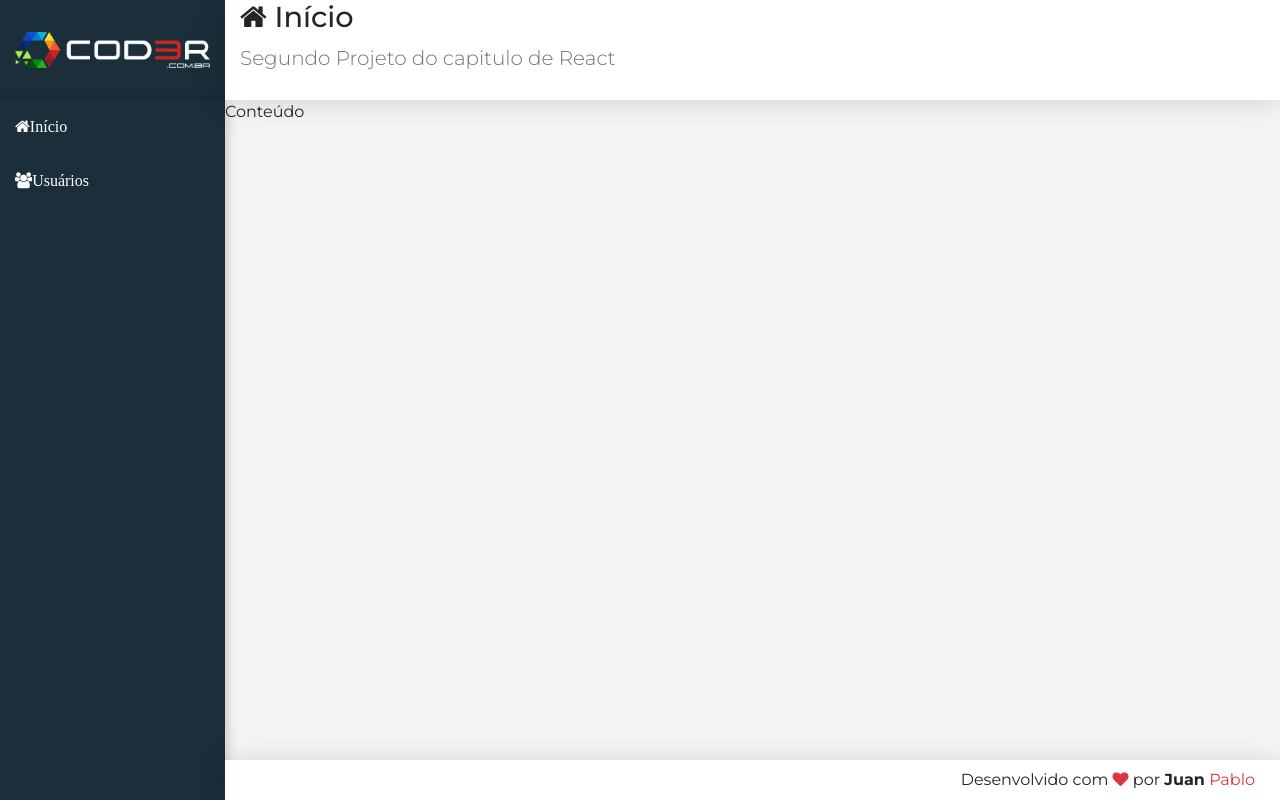
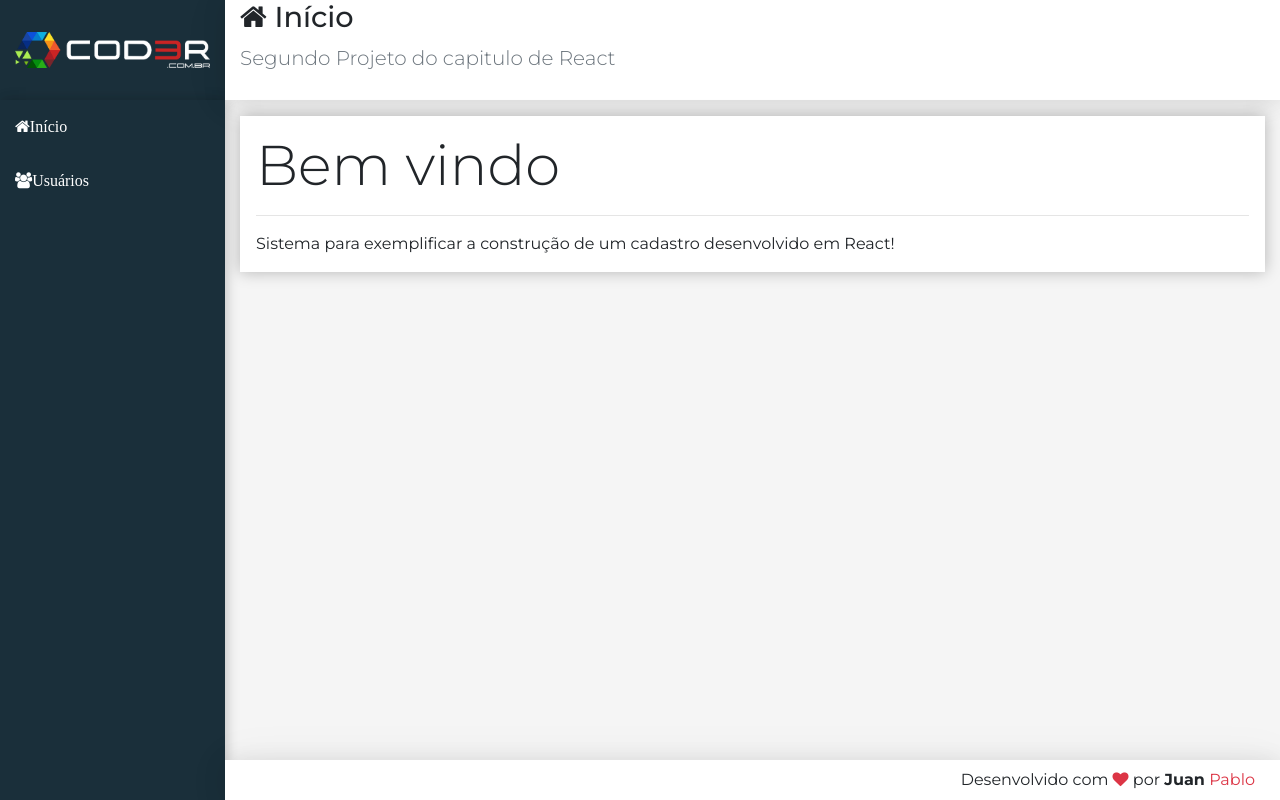
Before and after one commit to JuanPabllo/CRUD-ReactJs, a React (Create React App) app in the folder frontend/: page / in a window 1280 px wide. Built offline with nearby package versions, Linux system fonts and the light colour scheme.

Commit message:
Content component

```diff
--- /dev/null
+++ b/frontend/src/components/home/Home.jsx
@@ -0,0 +1,17 @@
+import React from "react";
+import Main from "../template/Main";
+
+export default (props) => (
+    <Main
+        icon="home"
+        title="Início"
+        subtitle="Segundo Projeto do capitulo de React"
+    >
+        <div className="display-4">Bem vindo</div>
+        <hr />
+        <p className="mb-0">
+            Sistema para exemplificar a construção de um cadastro desenvolvido
+            em React!
+        </p>
+    </Main>
+);
--- a/frontend/src/components/template/Main.css
+++ b/frontend/src/components/template/Main.css
@@ -0,0 +1,4 @@
+main > div {
+    background-color: #fff;
+    box-shadow: 0px 0px 15px #0004;
+}
--- a/frontend/src/components/template/Main.jsx
+++ b/frontend/src/components/template/Main.jsx
@@ -5,6 +5,10 @@ import Header from "./Header";
 export default (props) => (
     <React.Fragment>
         <Header {...props} />
-        <main className="content">Conteúdo</main>
+        <main className="content container-fluid">
+            <div className="p-3 mt-3">
+                {props.children}
+            </div>
+        </main>
     </React.Fragment>
 );
--- a/frontend/src/main/App.jsx
+++ b/frontend/src/main/App.jsx
@@ -5,18 +5,14 @@ import React from "react";
 
 import Logo from "../components/template/Logo";
 import Nav from "../components/template/Nav";
-import Main from "../components/template/Main";
+import Home from "../components/home/Home";
 import Footer from "../components/template/Footer";
 
 export default (props) => (
     <div className="app">
         <Logo />
         <Nav />
-        <Main
-            icon="home"
-            title="Início"
-            subtitle="Segundo Projeto do capitulo de React"
-        />
+        <Home />
         <Footer />
     </div>
 );
```
